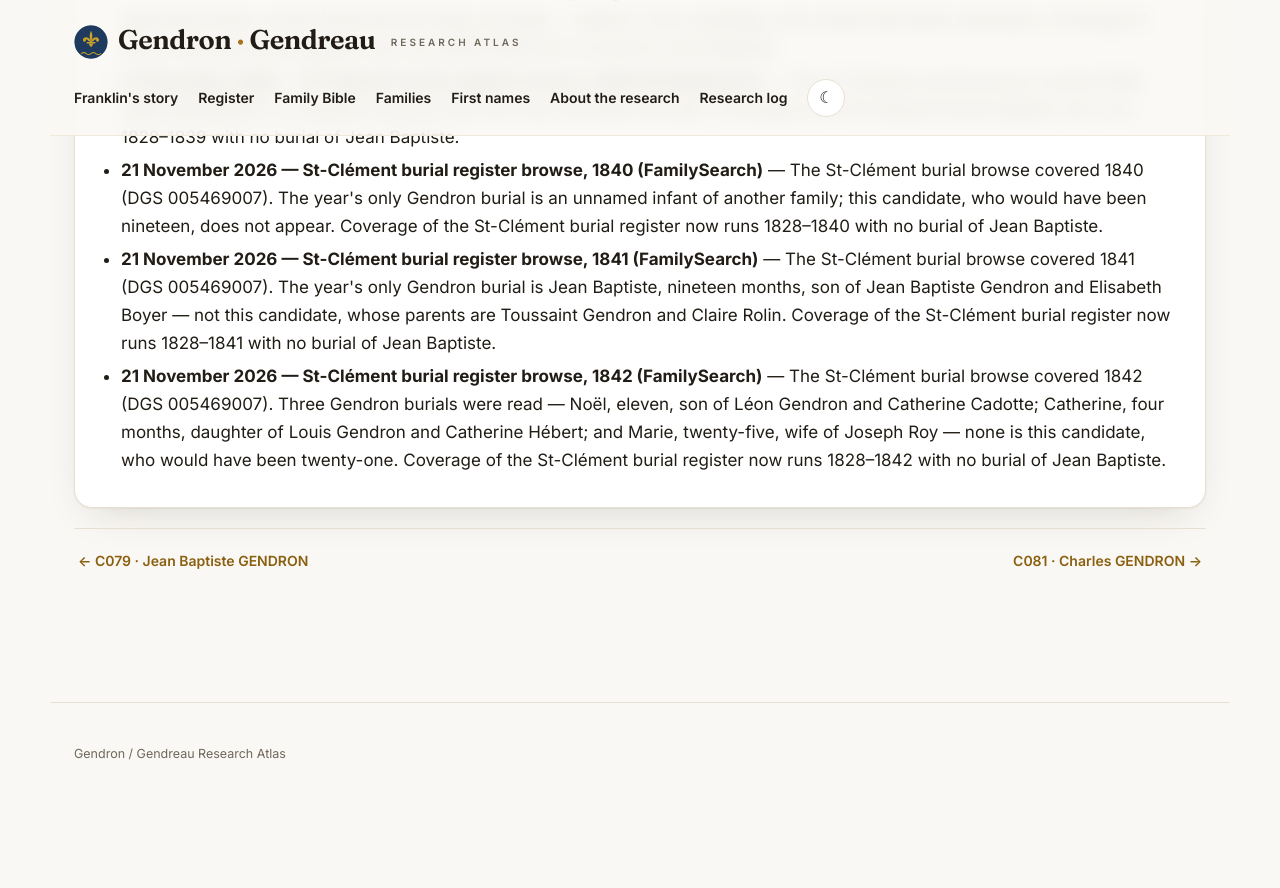
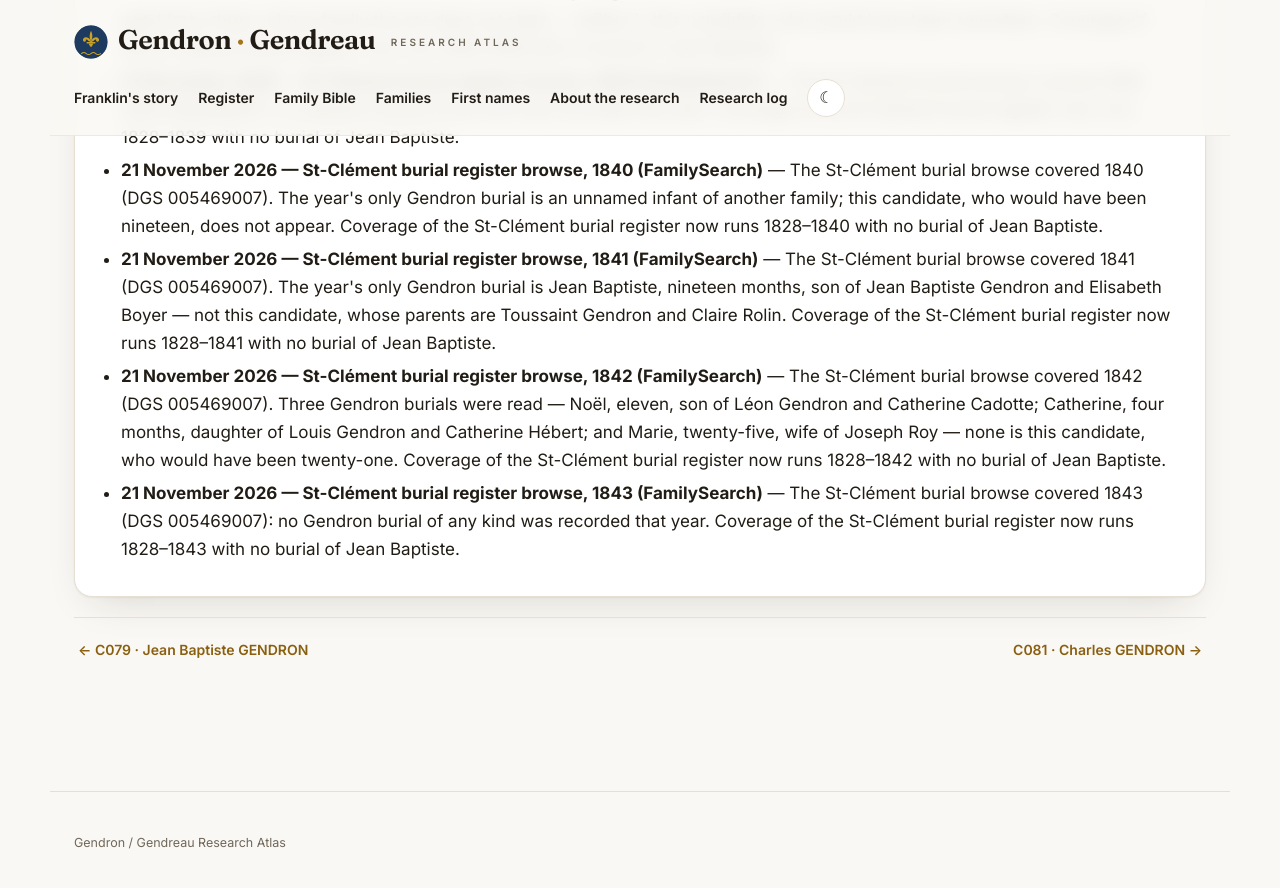
Before and after one commit to vetharmon/gendron-research, a Jekyll site: the page built from _candidates/c080.md, in a window 1280 px wide and 900 px high, scrolled down 3606 px. Shown: the top 888 px of the window. Built offline with Jekyll 4.4.1, drawn with Linux system fonts in a browser that asks for light colours; before the commit the page ends 4417 px from its top, so only the background shows below that.

Commit message:
St-Clement burial browse 1843 — entries for C080, C195, C212

```diff
--- a/_candidates/c080.md
+++ b/_candidates/c080.md
@@ -45,6 +45,8 @@ search_log:
     outcome: "The St-Clément burial browse covered 1841 (DGS 005469007). The year's only Gendron burial is Jean Baptiste, nineteen months, son of Jean Baptiste Gendron and Elisabeth Boyer — not this candidate, whose parents are Toussaint Gendron and Claire Rolin. Coverage of the St-Clément burial register now runs 1828–1841 with no burial of Jean Baptiste."
   - resource: "21 November 2026 — St-Clément burial register browse, 1842 (FamilySearch)"
     outcome: "The St-Clément burial browse covered 1842 (DGS 005469007). Three Gendron burials were read — Noël, eleven, son of Léon Gendron and Catherine Cadotte; Catherine, four months, daughter of Louis Gendron and Catherine Hébert; and Marie, twenty-five, wife of Joseph Roy — none is this candidate, who would have been twenty-one. Coverage of the St-Clément burial register now runs 1828–1842 with no burial of Jean Baptiste."
+  - resource: "21 November 2026 — St-Clément burial register browse, 1843 (FamilySearch)"
+    outcome: "The St-Clément burial browse covered 1843 (DGS 005469007): no Gendron burial of any kind was recorded that year. Coverage of the St-Clément burial register now runs 1828–1843 with no burial of Jean Baptiste."
 permalink: /candidates/c080/
 sources:
   - label: "LAFRANCE baptism (act 2369738)"
```
Also changed, not shown: _candidates/c195.md (+2 -0 lines), _candidates/c212.md (+2 -0 lines).
